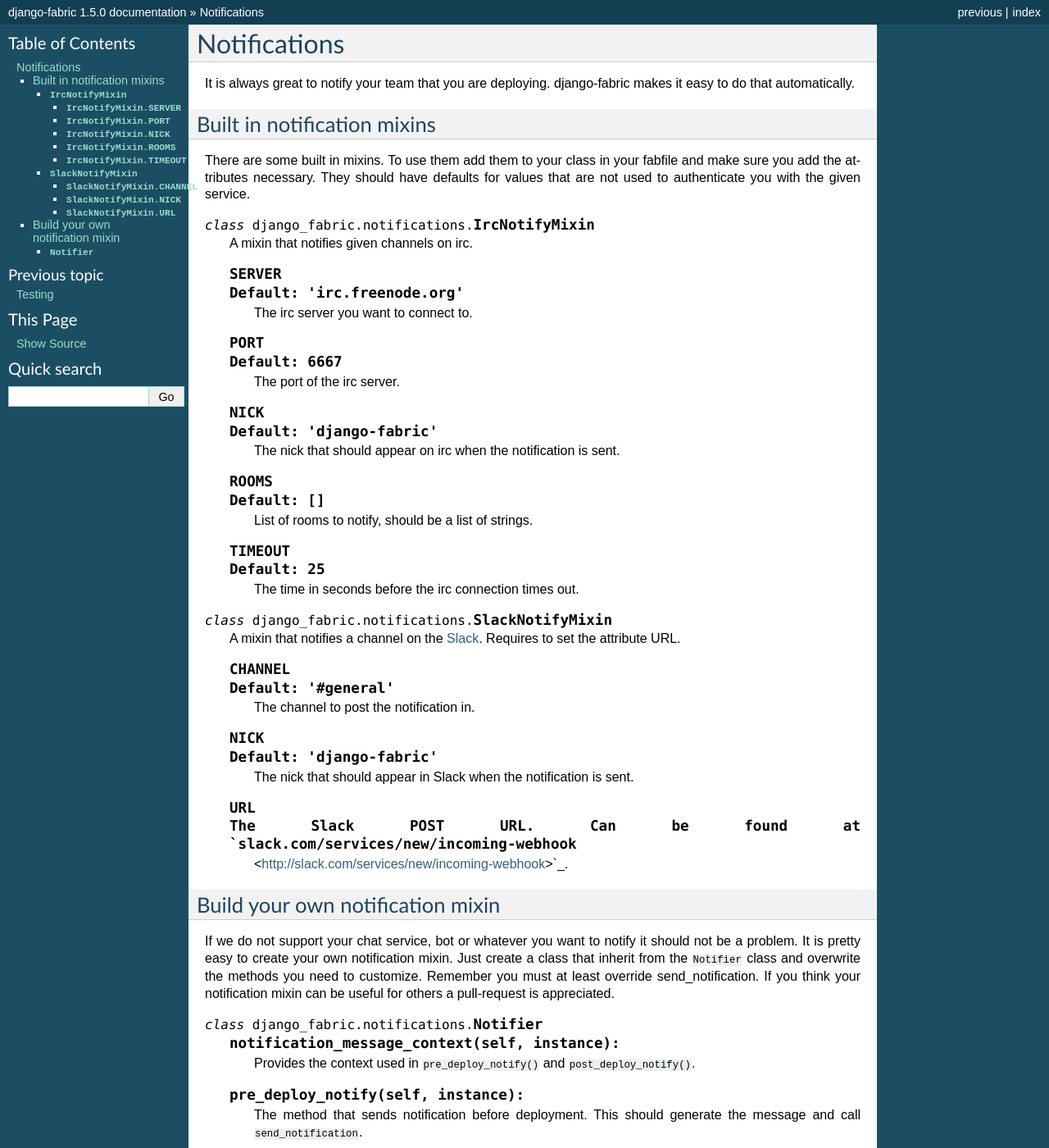
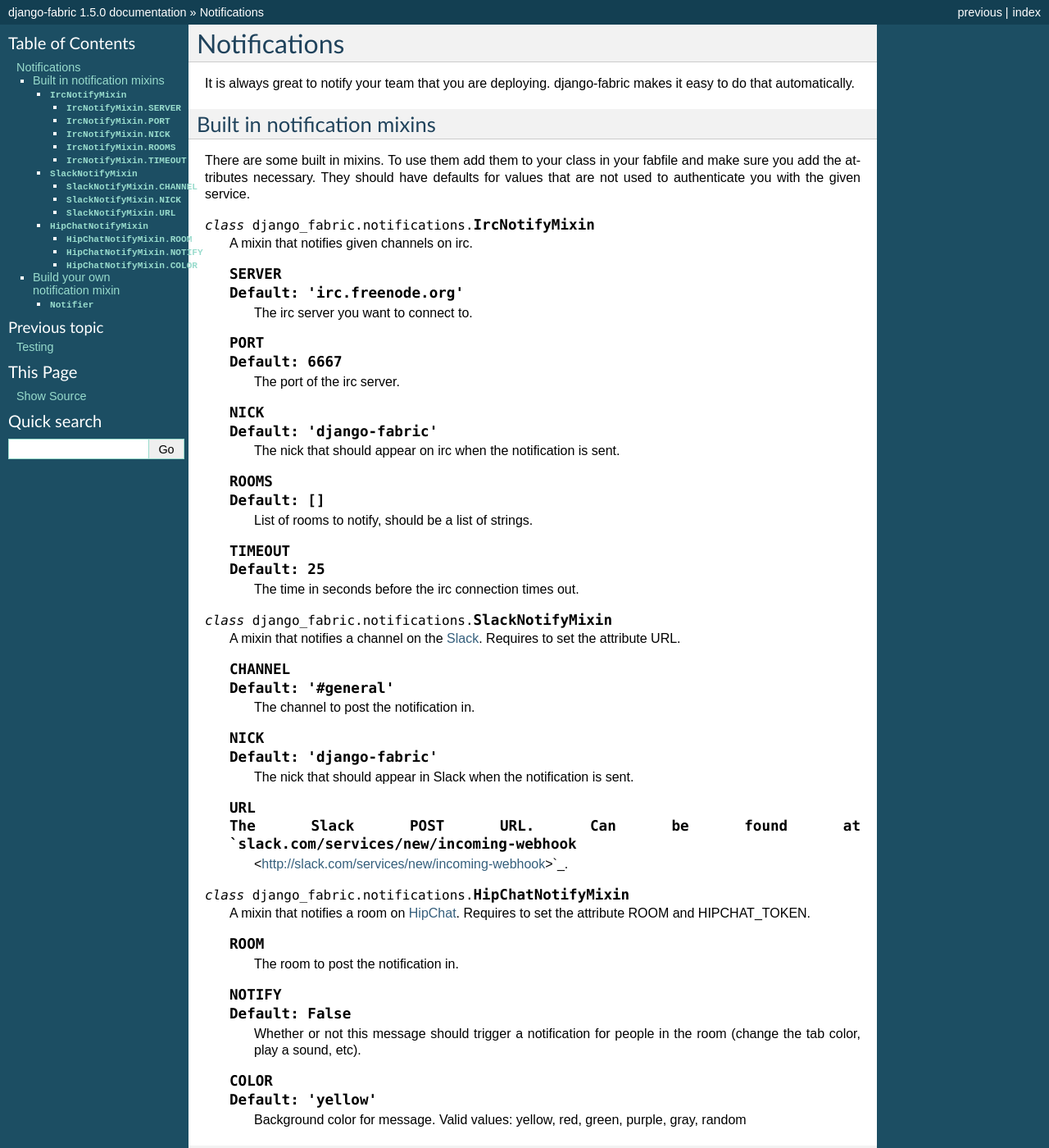
Before and after one commit to mocco/django-fabric, a Sphinx documentation site: the page built from docs/notifications.rst, in a window 1280 px wide and 1400 px high. Shown: the whole window at 82% size. Built offline with Sphinx 7.4.7, drawn with Linux system fonts in a browser that asks for light colours.

Commit message:
add hipchat notifications

```diff
--- a/docs/notifications.rst
+++ b/docs/notifications.rst
@@ -60,6 +60,27 @@ you with the given service.
 
         <http://slack.com/services/new/incoming-webhook>`_.
 
+
+
+.. class:: HipChatNotifyMixin
+
+    A mixin that notifies a room on `HipChat <http://hipchat.com/>`_. Requires to set the attribute ROOM and HIPCHAT_TOKEN.
+
+    .. attribute:: ROOM
+
+        The room to post the notification in.
+
+    .. attribute:: NOTIFY
+        Default: False
+
+        Whether or not this message should trigger a notification for people in the room (change the tab color, play a sound, etc).
+
+    .. attribute:: COLOR
+        Default: 'yellow'
+
+        Background color for message.
+        Valid values: yellow, red, green, purple, gray, random
+
 Build your own notification mixin
 ---------------------------------
 If we do not support your chat service, bot or whatever you want to notify it should not be
```
Also changed, not shown: 1 other file.
